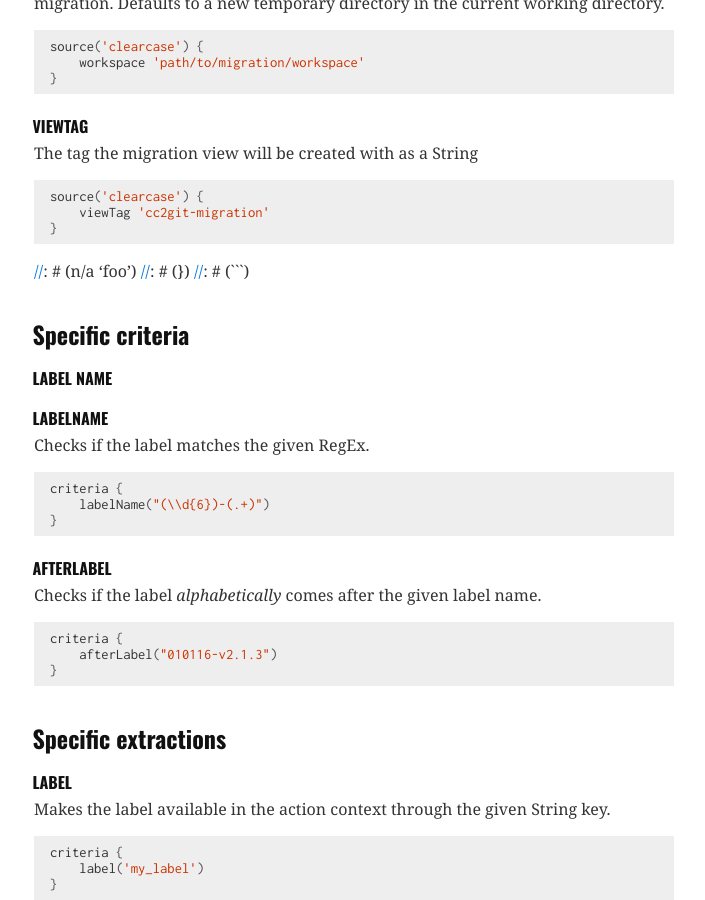
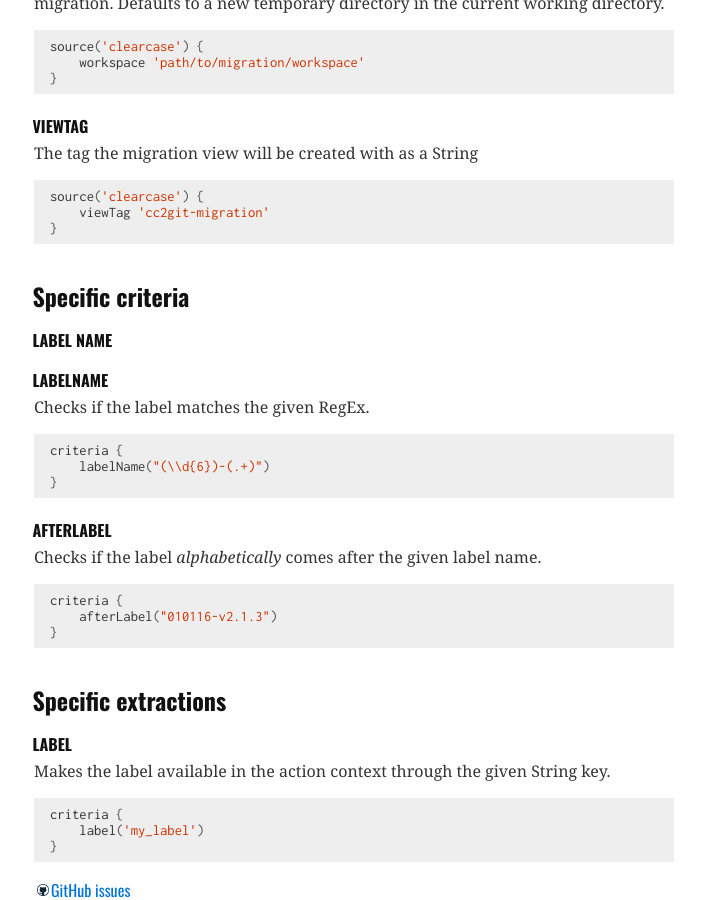
Before and after one commit to Praqma/2git, a Jekyll site: the page built from docs/source-clearcase.md, in a window 1280 px wide and 900 px high, scrolled down 1213 px. Shown: the whole window, without its empty margins (286-991 px from the left). Built offline with Jekyll 4.4.1, drawn with Linux system fonts in a browser that asks for light colours; our own code applies the rules of GitHub Pages for plain Markdown files.

Commit message:
Minor documentation cleanup

````diff
--- a/docs/source-clearcase.md
+++ b/docs/source-clearcase.md
@@ -80,19 +80,6 @@ source('clearcase') {
 }
 ```
 
-[//]: # ()
-[//]: # (#### Optional)
-[//]: # ()
-[//]: # (##### n/a)
-[//]: # ()
-[//]: # (n/a)
-[//]: # ()
-[//]: # (```)
-[//]: # (source('clearcase'\) {)
-[//]: # (n/a 'foo')
-[//]: # (})
-[//]: # (```)
-
 ## Specific criteria
 
 ### Label name
````
